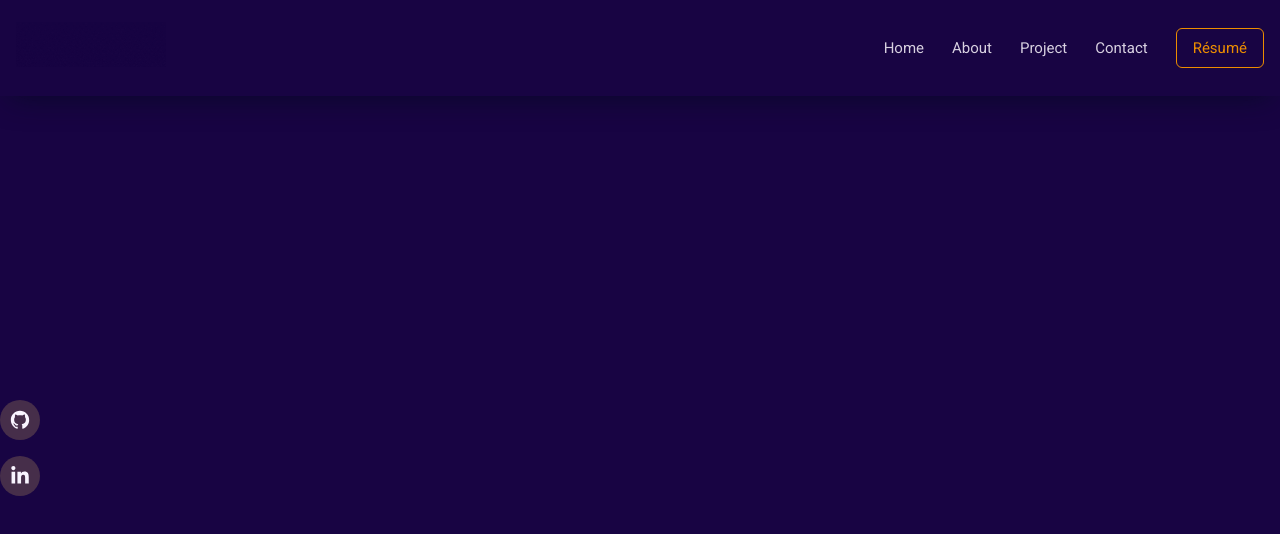
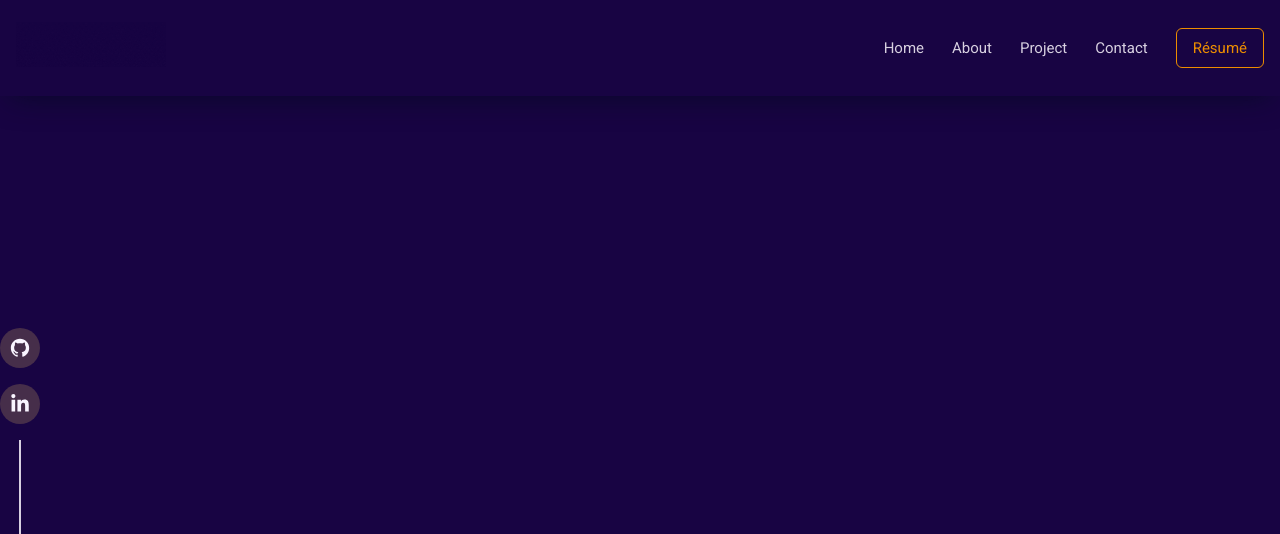
Before and after one commit to diannegabriel/website, a Next.js app: page / in a window 1280 px wide. Shown: the top 534 px of the page. Built offline with nearby package versions, Linux system fonts and the light colour scheme.

Commit message:
Add vertical line under socials for design

```diff
--- a/components/Socials.tsx
+++ b/components/Socials.tsx
@@ -17,6 +17,7 @@ const Socials = () => {
           </span>
         </a>
       </div>
+      <div className="w-[2px] h-32 bg-textDark"></div>
     </div>
   );
 };
```
